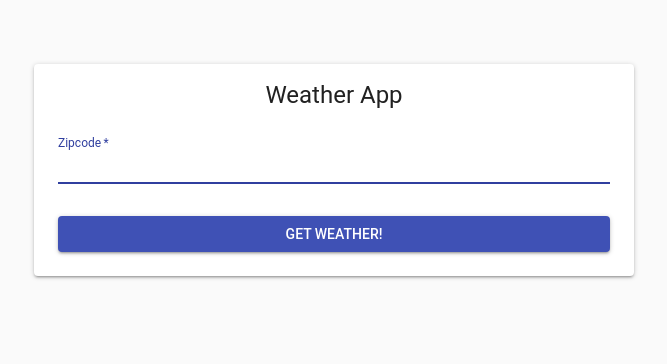
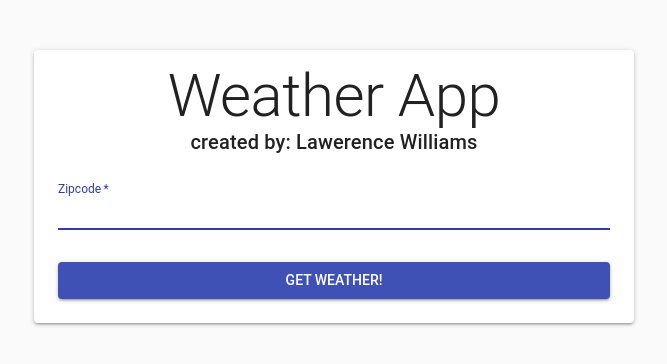
Before and after one commit to lawerenceWilliams/weather-app, a React (Create React App) app: page / in a window 1280 px wide. Shown: the top 364 px of the page, without its empty margins (306-973 px from the left). Built offline with nearby package versions, Linux system fonts and the light colour scheme.

Commit message:
project completed

```diff
--- a/package.json
+++ b/package.json
@@ -5,6 +5,7 @@
   "dependencies": {
     "@material-ui/core": "^3.9.3",
     "@material-ui/icons": "^3.0.2",
+    "moment": "^2.24.0",
     "react": "^16.8.6",
     "react-dom": "^16.8.6",
     "react-scripts": "3.0.0"
--- a/src/App.css
+++ /dev/null
@@ -1,19 +0,0 @@
-body{
-  position: absolute;
-  background-color: #dfffec;
-  margin-left: 300px;
-}
-
-.App {
-  text-align: center;
-}
-
-h1{
-  border: 5px solid #100ccc;
-  padding: 10px;
-  font-family: 'Lucida Sans', 'Lucida Sans Regular', 'Lucida Grande', 'Lucida Sans Unicode', Geneva, Verdana, sans-serif;
-}
-
-h2{
-  border-bottom: 2px solid #b2b1f7;
-}
--- a/src/App.js
+++ b/src/App.js
@@ -1,6 +1,4 @@
 import React from 'react';
-// import PropTypes from 'prop-types';
-
 import Button from '@material-ui/core/Button';
 import moment from 'moment';
 import CssBaseline from '@material-ui/core/CssBaseline';
@@ -59,11 +57,12 @@ class App extends React.Component {
   //Current Weather Data
   handleClick = e => {
     e.preventDefault();
-    if (this.state.zip === '') return;
-    if (this.state.zip.length < 5) {
+    if (this.state.zip.length < 5 || this.state.zip === "") {
       alert('Please enter a valid zipcode');
       return;
     }
+
+    // Check if zip code submited is a number, if not return error message
     let zipcodeTest = Number(this.state.zip);
     if (isNaN(zipcodeTest)) {
       alert('Please enter a valid zipcode');
@@ -94,7 +93,7 @@ class App extends React.Component {
       })
       .then(forecastData => {
         forecastData = forecastData.list
-          .map(function(item) {
+          .map(item=> {
             // Got the date and used Moment to generate the Weekday in order for the day to be nicely displayed in the UI of the 5 day forecast.
             let m = moment(item.dt_txt.split(' ')[0], 'YYYY-MM-DD');
             m = m.format('dddd');
@@ -126,9 +125,14 @@ class App extends React.Component {
         <main className={classes.main}>
           <CssBaseline />
           <Paper className={classes.paper} id='MainTop'>
-            <Typography component='h1' variant='h5'>
+            <Typography component='h1' variant='h2'>
               Weather App
             </Typography>
+
+            <Typography component='h1' variant='h6'>
+              created by: Lawerence Williams
+            </Typography>
+
             <form className={classes.form}>
               <FormControl margin='normal' required fullWidth>
                 <InputLabel htmlFor='zipcode'>Zipcode</InputLabel>
@@ -212,10 +216,10 @@ class App extends React.Component {
                         Temp
                         <br />
                         {day.main.temp}
-                        {/* adds symbol for farenheight  */}
+                        {/* adds symbol for fahrenheit  */}
                         <span>&#8457;</span>
                       </h3>
-                      {/* <h3>Humidity: {forecast.main}</h3> */}
+                      <p>{day.weather[0].description}</p>
                     </Paper>
                   </Grid>
                 ))
@@ -226,6 +230,5 @@ class App extends React.Component {
     );
   }
 }
-//Five day / Three Hour Forcast Data:
 
 export default withStyles(styles)(App);
--- a/src/index.css
+++ b/src/index.css
@@ -12,3 +12,12 @@ code {
   font-family: source-code-pro, Menlo, Monaco, Consolas, "Courier New",
     monospace;
 }
+
+body .App-paper-2 {
+  margin-top: 0px !important;
+
+}
+
+div#MainTop {
+  margin-top: 50px !important;
+}
```
Also changed, not shown: src/logo.svg (deleted), 1 other file (tests, documents, lock files or other folders).
